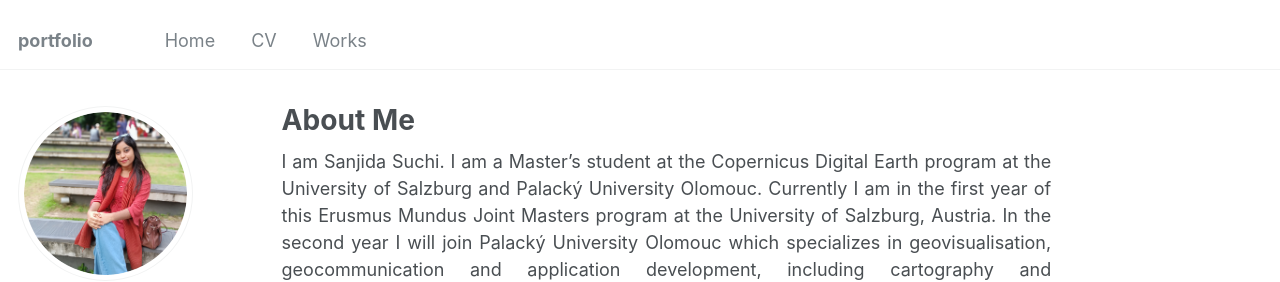
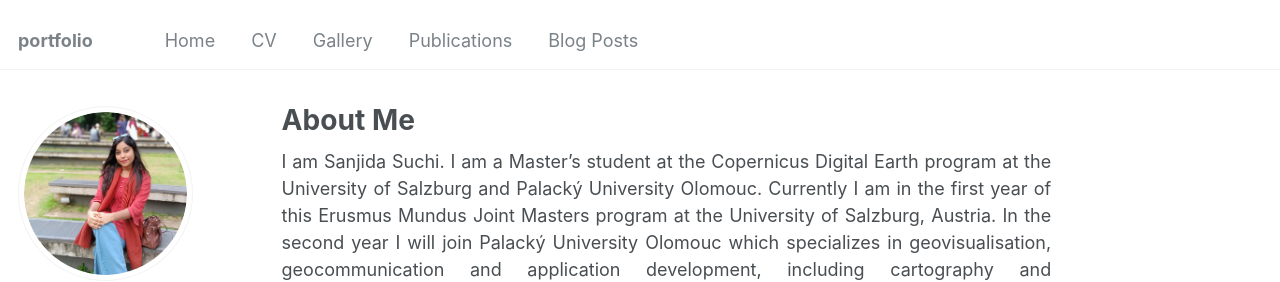
Before and after one commit to sanjidasuchi/portfolio, a Jekyll site: the page built from _pages/about.md, in a window 1280 px wide. Shown: the top 282 px of the page. Built offline with Jekyll 4.4.1, drawn with Linux system fonts in a browser that asks for light colours.

Commit message:
Update navigation.yml

```diff
--- a/_data/navigation.yml
+++ b/_data/navigation.yml
@@ -11,5 +11,11 @@ main:
   - title: "CV"
     url: /files/Europass_CV.pdf
 
-  - title: "Works"
+  - title: "Gallery"
     url: /portfolio/
+
+  - title: "Publications"
+    url: /publications/
+
+  - title: "Blog Posts"
+    url: /year-archive/
```
